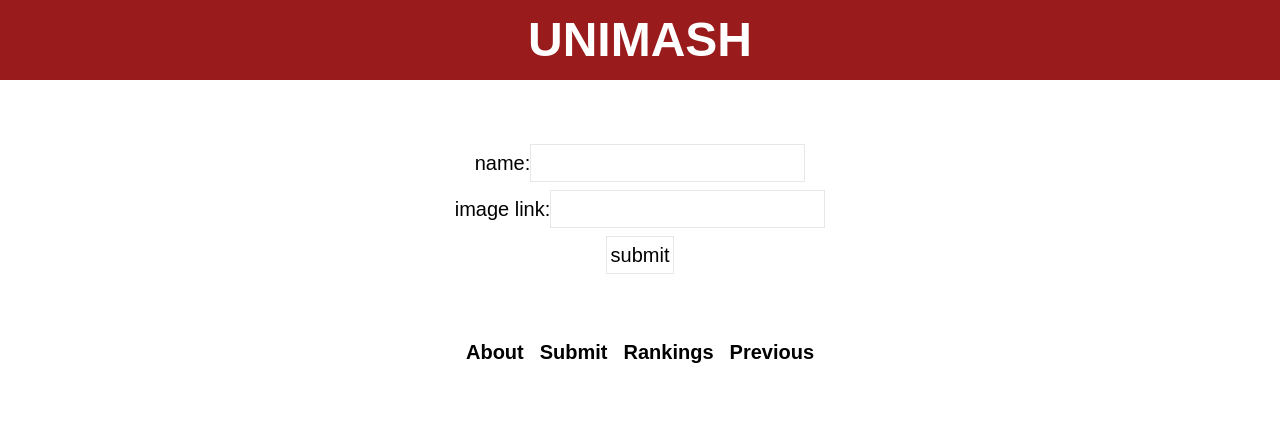
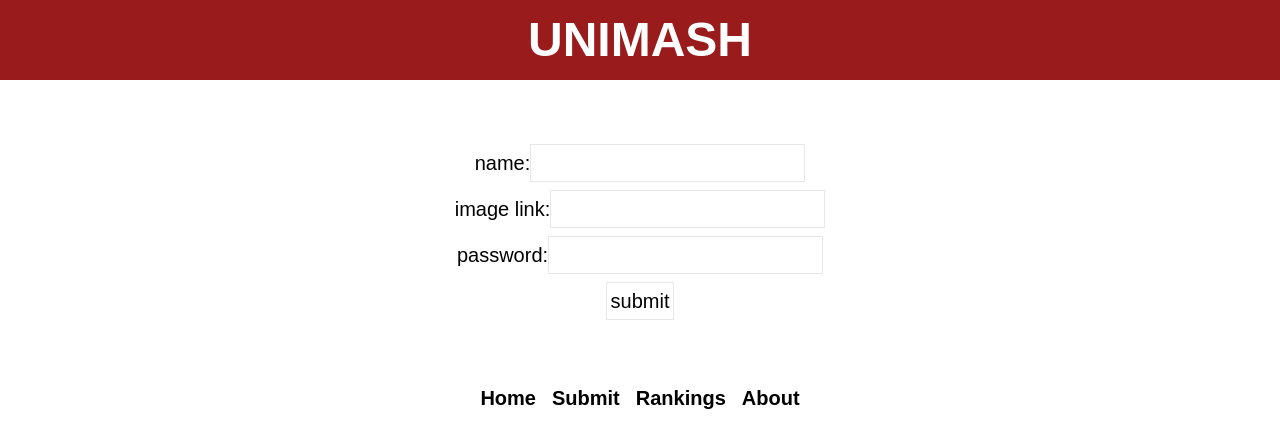
Before and after one commit to solunian/unimash, a SvelteKit app: page /submit in a window 1280 px wide. Shown: the top 448 px of the page. Built offline with nearby package versions, Linux system fonts and the light colour scheme; no server answers; the database is empty.

Commit message:
add pw to /submit to discourage trolls

```diff
--- a/src/routes/+layout.svelte
+++ b/src/routes/+layout.svelte
@@ -3,14 +3,15 @@
 </script>
 
 <header class="mb-16 bg-red-800 py-4 text-center">
-  <a href="/" class="text-5xl font-bold text-white">UNIMASH</a>
+  <a data-sveltekit-reload href="/" class="text-5xl font-bold text-white">UNIMASH</a>
 </header>
 
 <slot />
 
-<nav class="mt-16 flex flex-row justify-center gap-4 font-semibold">
-  <a href="/about">About</a>
+<nav data-sveltekit-reload class="mb-8 mt-16 flex flex-row justify-center gap-4 font-semibold">
+  <a href="/">Home</a>
   <a href="/submit">Submit</a>
   <a href="/rankings">Rankings</a>
-  <a href="/">Previous</a>
+  <a href="/about">About</a>
+  <!-- <a href="/">Previous</a> -->
 </nav>
--- a/src/routes/submit/+page.server.ts
+++ b/src/routes/submit/+page.server.ts
@@ -1,6 +1,12 @@
 import type { Actions } from "./$types";
 import { add_college } from "$lib/db";
 import { is_formdata_valid } from "$lib/helpers";
+import { createHash } from "crypto";
+
+const PASSWORD_HASH = "3ba6228ed76ed5a06672795c70cdee3ba0eb01479256defcbf381cb8dbe6be1e";
+function hash(val: string) {
+  return createHash("sha256").update(val).digest("hex");
+}
 
 export const actions: Actions = {
   default: async ({ request }) => {
@@ -8,8 +14,9 @@ export const actions: Actions = {
 
     const name = <string>val.get("name");
     const image = <string>val.get("image");
+    const password = <string>val.get("password");
 
-    if (is_formdata_valid(name, image)) {
+    if (is_formdata_valid(name, image) && hash(password) === PASSWORD_HASH) {
       await add_college(name, image);
       return {
         success: true,
--- a/src/routes/submit/+page.svelte
+++ b/src/routes/submit/+page.svelte
@@ -22,6 +22,10 @@
       image link:<input name="image" type="text" />
     </label>
 
+    <label>
+      password:<input name="password" type="text" />
+    </label>
+
     <button type="submit" class="w-fit"> submit </button>
   </form>
 </div>
```
Also changed, not shown: src/routes/+page.svelte (+2 -8 lines), 1 other file (tests, documents, lock files or other folders).
